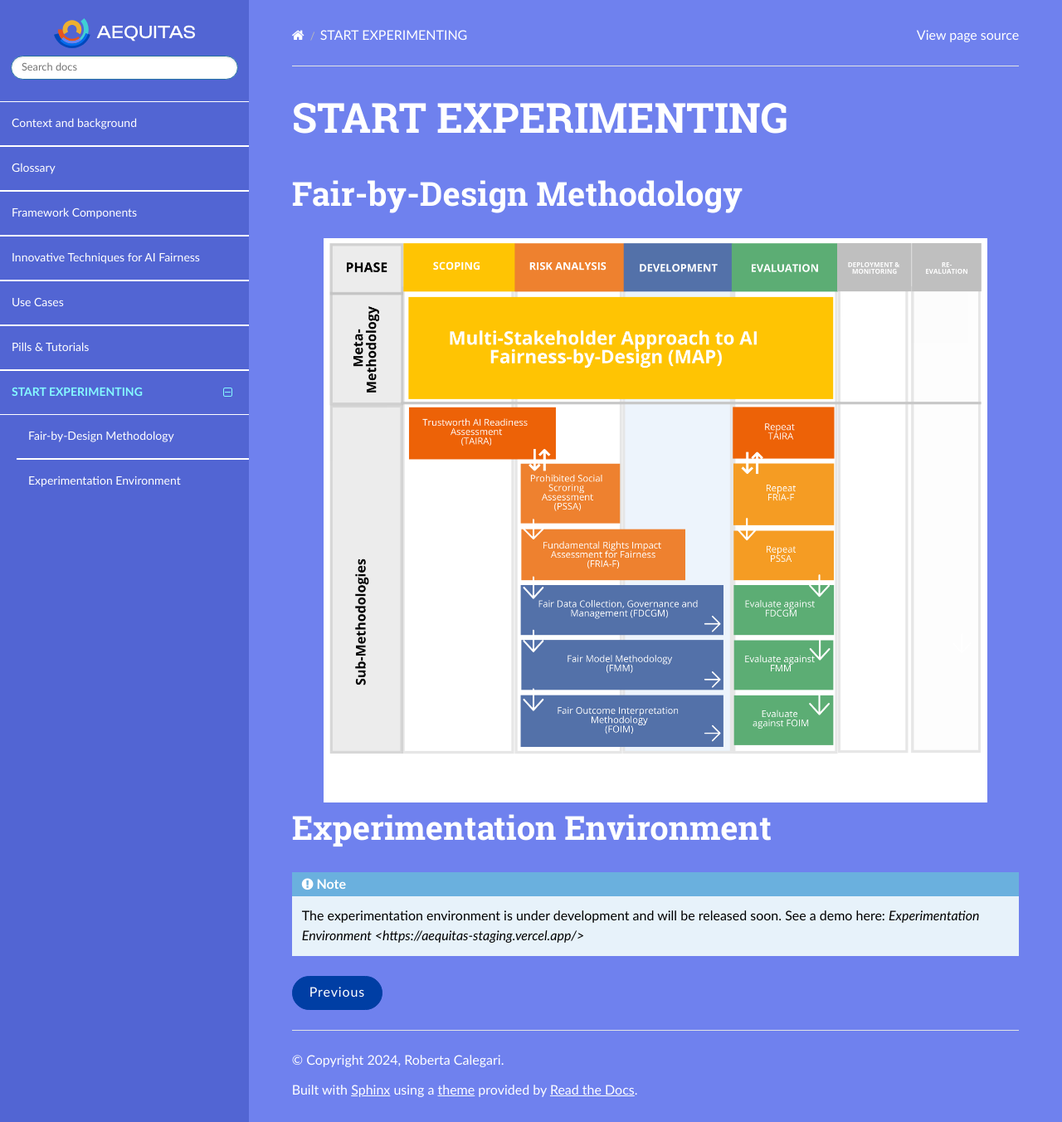
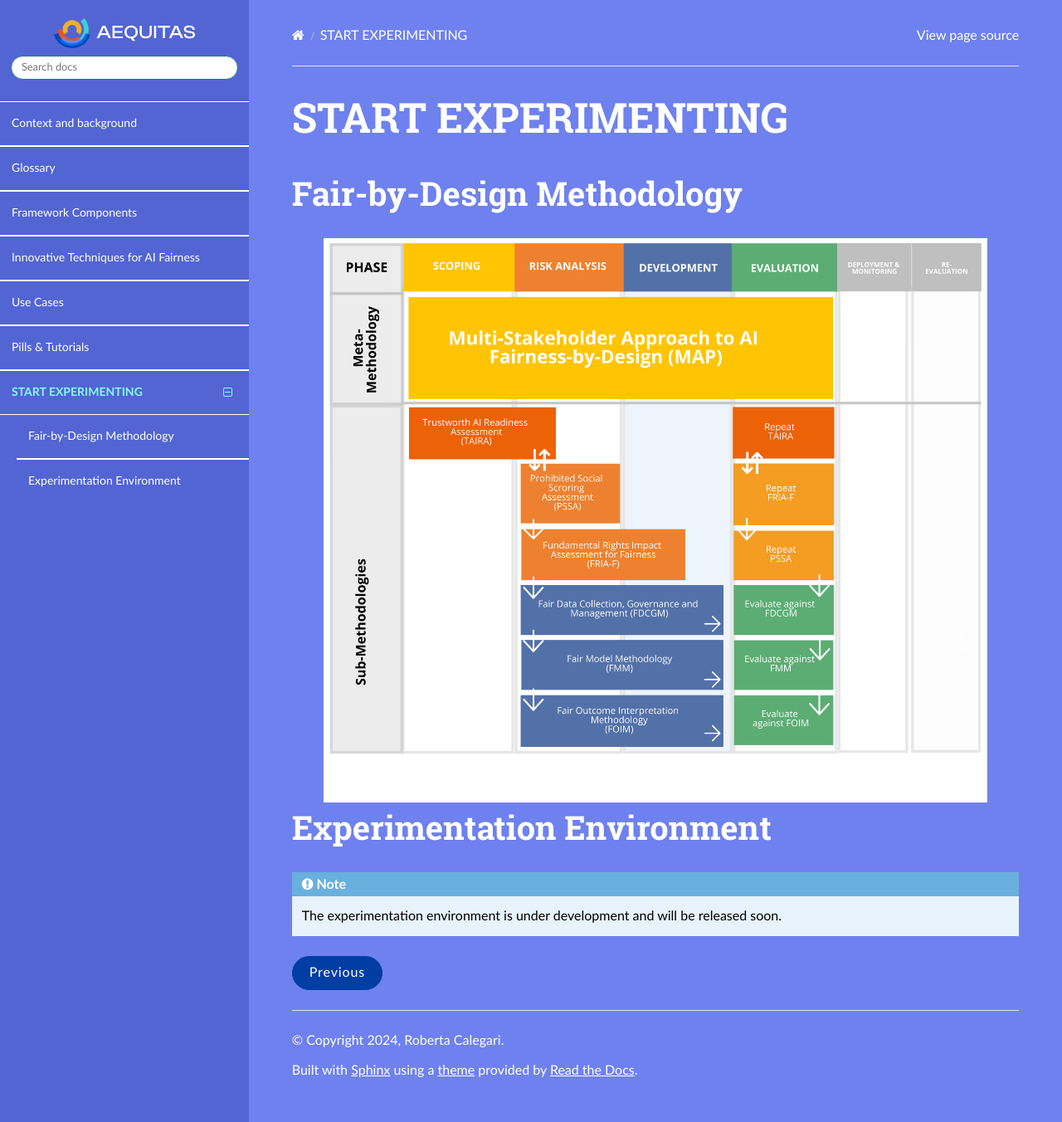
Before and after one commit to aequitas-aod/aequitas-home, a Sphinx documentation site: the page built from docs/source/fair-by-design.rst, in a window 1280 px wide and 1352 px high. Shown: the whole window at 83% size. Built offline with Sphinx 7.4.7 and the Read the Docs theme 3.1.0, drawn with Linux system fonts in a browser that asks for light colours; pages that are not in the unit, such as notebooks, are missing from menus.

Commit message:
rc: final

```diff
--- a/docs/source/fair-by-design.rst
+++ b/docs/source/fair-by-design.rst
@@ -32,7 +32,9 @@ Experimentation Environment
 
 ..
    _Access to the `Experimentation Environment <http://aequitas.apice.unibo.it>`_
+..
+  _See a demo here: `Experimentation Environment <https://aequitas-staging.vercel.app/>`_
 
 .. note::
 
-    The experimentation environment is under development and will be released soon. See a demo here: `Experimentation Environment <https://aequitas-staging.vercel.app/>`
+    The experimentation environment is under development and will be released soon.
```
